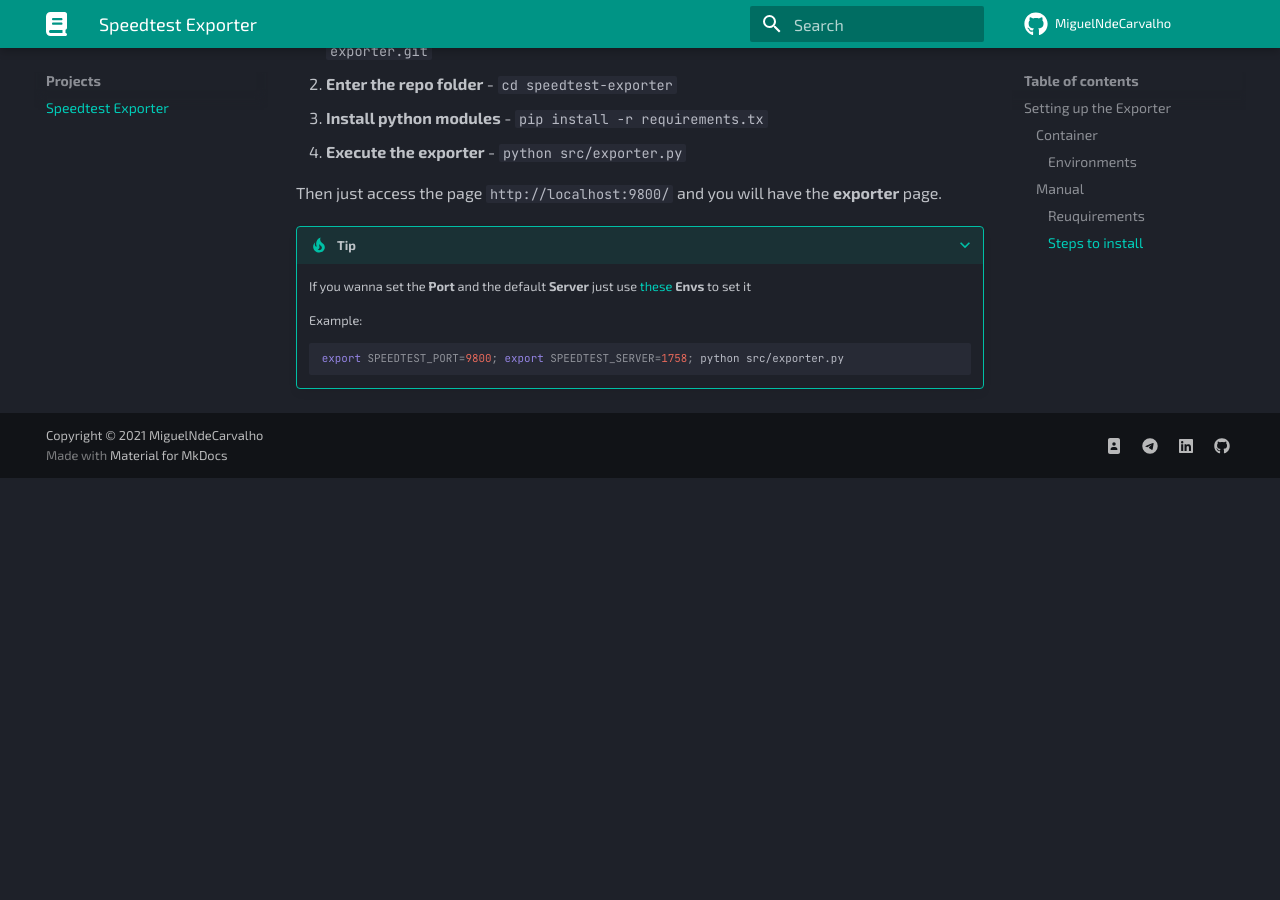
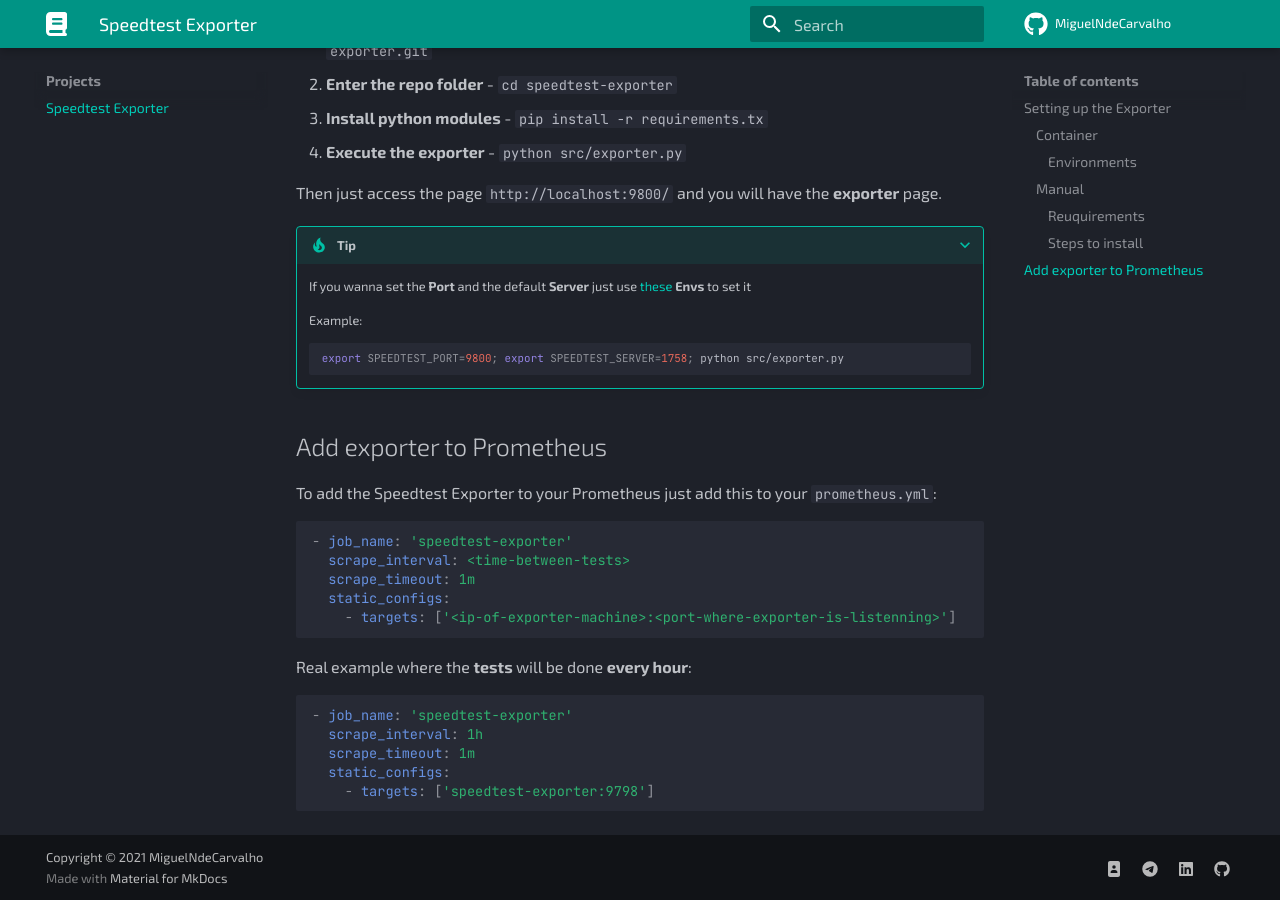
Before and after one commit to MiguelNdeCarvalho/mike-docs, an MkDocs documentation site: the page built from docs/projects/speedtest-exporter.md, in a window 1280 px wide and 900 px high, scrolled down 1935 px. Built offline with MkDocs 1.6.1 and Material for MkDocs 9.7.7, drawn with Linux system fonts in a browser that asks for light colours; before the commit the page ends 2413 px from its top, so only the background shows below that.

Commit message:
speedtest-exporter.md: Add Prometheus section

````diff
--- a/docs/projects/speedtest-exporter.md
+++ b/docs/projects/speedtest-exporter.md
@@ -104,6 +104,29 @@
     export SPEEDTEST_PORT=9800; export SPEEDTEST_SERVER=1758; python src/exporter.py
     ```
 
+## Add exporter to Prometheus
+
+To add the Speedtest Exporter to your Prometheus just add this to your `prometheus.yml`:
+
+``` yaml
+- job_name: 'speedtest-exporter'
+  scrape_interval: <time-between-tests>
+  scrape_timeout: 1m
+  static_configs:
+    - targets: ['<ip-of-exporter-machine>:<port-where-exporter-is-listenning>']
+```
+
+Real example where the **tests** will be done **every hour**:
+
+``` yaml
+- job_name: 'speedtest-exporter'
+  scrape_interval: 1h
+  scrape_timeout: 1m
+  static_configs:
+    - targets: ['speedtest-exporter:9798']
+```
+
+
 [1]: https://github.com/MiguelNdeCarvalho/speedtest-exporter
 [2]: https://prometheus.io/
 [3]: https://www.speedtest.net/apps/cli
````
